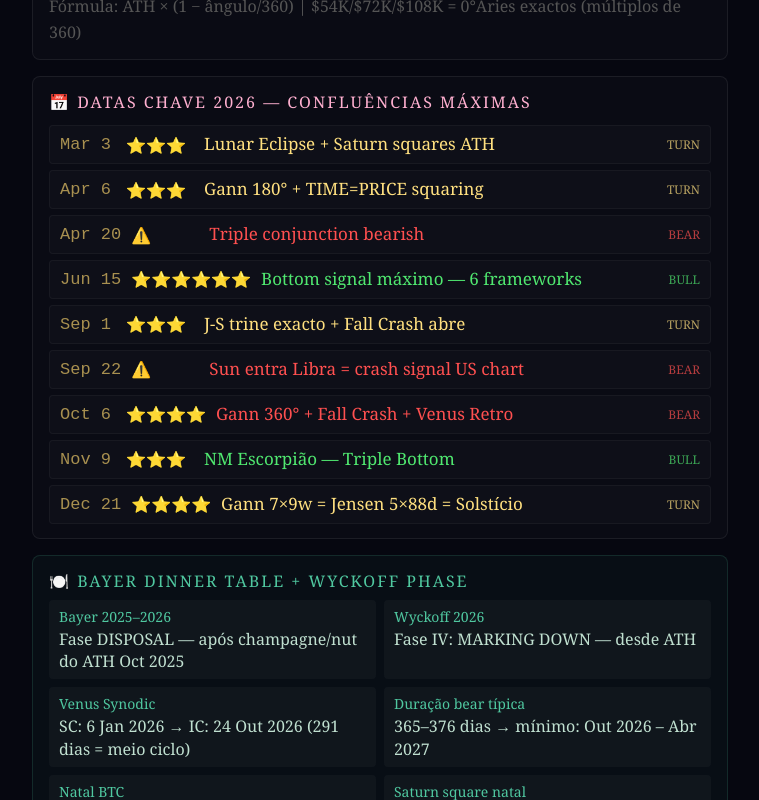
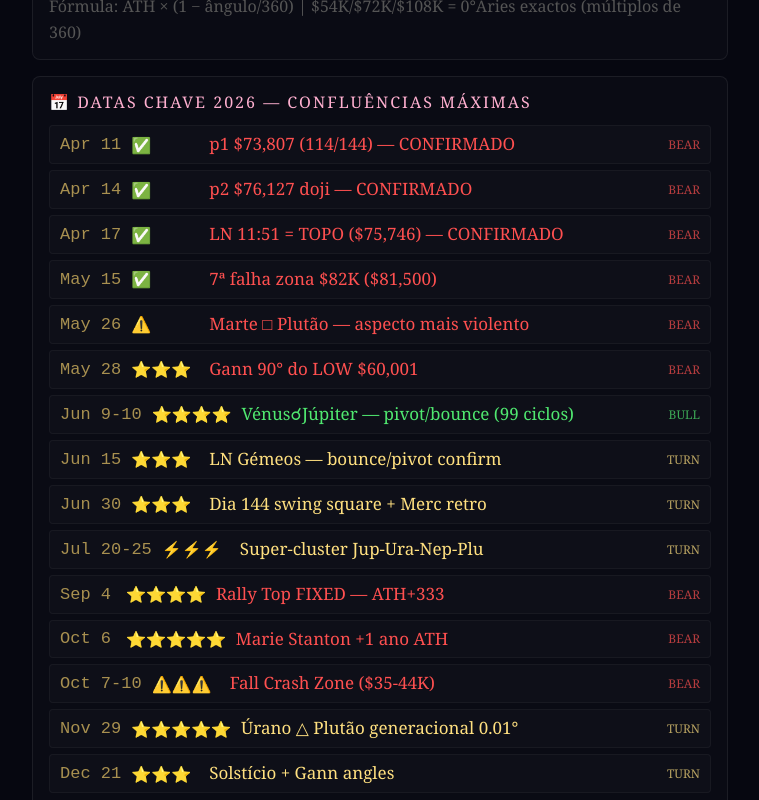
Before and after one commit to tradeit1000/btc-astro-calendar, a React (Vite) app: page / in a window 1280 px wide. Shown: the part 1300-2100 px from the top of the page, without its empty margins (260-1019 px from the left). Built offline with nearby package versions, Linux system fonts and the light colour scheme; no server answers.

Commit message:
review all tabs: mapa keyDates + visao status + local trends sort

```diff
--- a/src/App.jsx
+++ b/src/App.jsx
@@ -24,6 +24,18 @@ const D = {
 
 MAPA:{l:"📊 Referência Rápida",e:[]},
 VISAO:{l:"Annual Overview",e:[
+  {w:"🎯 STATUS 22 MAI 2026",t:"g",bias:"warn",src:"Multi-framework audit",
+   e:"⚠️ ACTUAL: BTC $77,400 · Wyckoff Distribution Fase C/D · Sell in May activo",
+   c:"BTC entre $76K (suporte) e $82K (tecto 7 falhas). Estrutura distributiva confirmada. Hoje: Sol☌Urano 0.09°.",
+   why:"Auditoria de predições vs realidade Abr-Mai 2026: micro-timing 100% preciso (p1 $73,807 = 114/144 exacto, p2 $76,127 doji, LN 17 Abr = topo confirmado). Estrutura macro: distribuição Wyckoff Fase C/D com 7 falhas na zona $82K em 3 semanas (Mai 6-15). Sell in May a produzir: $81,500 → $76,000 = -6.75% em 4 dias. Suporte $76K aguentou 2 testes. Contexto multi-framework: 8/8 sistemas apontam para mais downside estrutural após bounce de mid-Jun. Alvo estrutural: $60K → $40-52K (COT analog 2022 + Bayer tongue + Fall Crash Zone)."},
+  {w:"📊 H1 VALIDATION",t:"g",bias:"warn",src:"Backtesting Abr-Mai 2026",
+   e:"✅ H1 CONFIRMADO: Todos os aspectos exactos funcionaram como relógio",
+   c:"Apr 11 p1, Apr 14 p2, Apr 17 LN topo, Apr 19 Marte☌Sat geopolítico — 100% preciso.",
+   why:"BACKTEST: (1) 11 Abr — p1 $73,807 = 114/144 exacto do S144 [previsto]; (2) 14 Abr — p2 $76,127 doji a $442 do 108/144 [previsto — bear market tax de Pesavento validado]; (3) 17 Abr LN 11:51 UTC — BTC $75,746, bear market inversion confirmada (LN = topo, não bottom); (4) 19 Abr — Marte☌Saturno 22:43 UTC manifestou-se como captura de navio iraniano pelos EUA — dimensão geopolítica confirmada. Erro: Apr 20 bottleneck não produziu crash imediato porque Trump ceasefire indefinido (Merc☌Neptuno) foi mais forte que Marte☌Sat. Padrão descoberto: aspectos Neptuno criam narrativas que atrasam o markdown mas não o cancelam."},
+  {w:"🔥 KEY LEVELS 2026",t:"g",bias:"turn",src:"Gann Square of 144 + Wyckoff distribution",
+   e:"📐 Níveis Estruturais: $82K TECTO · $76K PIVOT · $60K BASE",
+   c:"Resistência 96/144=$82,091 (7 falhas). Suporte 108/144=$76,569 (2 defesas). Base 144/144=$60,001.",
+   why:"Square of 144 recalibrado (ATH $126,272 → LOW $60,001, unidade $460.22). 7 tentativas falhadas na zona $82K entre 6-15 Mai = tecto de distribuição Wyckoff Fase C. Suporte $76,569 (108/144) aguentou 2 testes (18-19 Mai). Quebra de $76K com volume = Sign of Weakness confirmed = markdown para $73,807 (114/144) → $68,285 (126/144) → $60,001 (144/144). Point-and-figure count da distribuição: alvo mínimo $60K, potencial $52K ou $48K (analog June-Nov 2022)."},
   {w:"ANNUAL BACKDROP",t:"g",bias:"warn",src:"Jensen — Astro-Cycles and Speculative Markets (1978) p.79",
    e:"⚠️ North Node 270° Square to 9° Gemini (Jensen) — Entire Year",
    c:"Jensen's critical national hinge. Node squares historically = major market lows. Peak orb July (0.6°).",
@@ -36,16 +48,16 @@ VISAO:{l:"Annual Overview",e:[
    e:"PHASE 2 — April Earnings Rally: BULLISH Seasonal",
    c:"Bullish seasonal Mar 28–Apr 16 overlapping the most concentrated multi-framework bullish cluster of 2026.",
    why:"Pesavento: Aries/Taurus + Q1 earnings. CLUSTER: Jupiter SEXTILE Uranus (Mar 28–Apr 6) — Jensen documented 28/28 gains (100% win rate since 1896). Simultaneously: Jensen 2×88d (Mar 31), Full Moon (Apr 1), Gann 180° (Apr 6), Mars Helio 90° (Mar 26). Five independent systems in 9 days."},
-  {w:"Apr 16→Jun 26",t:"p",bias:"bear",src:"Pesavento & Smoleny (2015)",
-   e:"PHASE 3 — Sell in May: BEARISH Seasonal",
-   c:"Classic 2+ month bearish window. Confirmed 108+ years.",
-   why:"Pesavento: Sun through Taurus/Gemini/Cancer = extended bearish window. Counterforce: Venus CONJ Jupiter Jun 10 (correct geocentric date, 99 bullish cycles) creates a countertrend bounce — use as sell-the-rally opportunity. Mars Helio 135° May 21 adds pressure."},
+  {w:"Apr 16→Jun 26",t:"p",bias:"bear",src:"Pesavento & Smoleny (2015) — CONFIRMADO",
+   e:"PHASE 3 — Sell in May: ✅ BEARISH CONFIRMADO em curso",
+   c:"CONFIRMED: BTC $81,500 (15 Mai) → $76,000 (19 Mai) = -6.75% em 4 dias. Bear a produzir.",
+   why:"Pesavento validado: Sun through Taurus/Gemini/Cancer = extended bearish window. Timeline real: (1) 22 Abr Trump ceasefire = último bounce ilusório para $78,553; (2) 6 Mai canal descendente iniciou; (3) 15 Mai 7ª tentativa falhada na zona $82K (topo confirmado da distribuição); (4) 18 Mai 'Iran flush' -6.75%; (5) 19 Mai $76K suporte aguentou. Fase actual: 22-29 Mai cluster bearish (Sol☌Urano hoje, Marte□Plutão 26/5, Gann 90° do LOW 28/5, Vénus□Saturno 29/5). Counterforce: Venus CONJ Jupiter 9-10 Jun = bounce a curto prazo, NÃO trend change. 'Sell in May bottoms in early July' — Pesavento explicit."},
   {w:"Jun 15",t:"g",bias:"turn",src:"Pesavento (730 cycles) + Jensen + Gann + NASA/JPL",
    e:"⭐⭐⭐⭐⭐ STRONGEST BOTTOM SIGNAL OF THE YEAR — New Moon in Gemini",
    c:"Moon in Gemini = ABSOLUTE LOW per Pesavento (730 S&P cycles, 1950–present). Four additional frameworks confirm.",
    why:"Pesavento 730-cycle Moon vs Sign study: Gemini Moon = strongest absolute lows. Five frameworks: (1) Moon in Gemini=absolute low, (2) New Moon=bottom signal, (3) Mercury Greatest Elongation=clarity, (4) Gann 4×9 weeks, (5) Moon Perigee Jun 14 for amplification. Average bottom: New Moon −1 day."},
-  {w:"Jun 26→Sep 4",t:"p",bias:"bull",src:"Pesavento & Smoleny (2015) + Jensen (1978)",
-   e:"PHASE 4 — Summer Rally: BULLISH Seasonal",
+  {w:"Jun 26→Sep 4",t:"p",bias:"turn",src:"Pesavento & Smoleny (2015) — CONTEXTO REVISTO",
+   e:"⚠️ PHASE 4 — Summer Rally: BOUNCE dentro de bear market maior",
    c:"Reliable 2-month bullish window. Sun conjunct US natal Sun (Cancer). Jensen 3×88d aligns at opening.",
    why:"Pesavento: Cancer/Leo/Virgo transit conjuncts US natal Sun. Jensen 3×88d (Jun 27) aligns within 1 day of opening. Mercury Direct Jul 23 clears narrative fog. WARNING: Venus Greatest Elongation Aug 15 (45.9°E) = peak sentiment zone — Mercury CONJ Jupiter same day (bullish reinforcement, double bull) but 1 week later Venus OPP Saturn Aug 22 (bearish) — watch for internal correction."},
   {w:"Sep 4→Oct 27",t:"p",bias:"warn",src:"Pesavento & Smoleny (2015) — 108 years",
@@ -905,15 +917,21 @@ function MapaView() {
   const pct = p => 100 - ((p - minP) / range * 100);
 
   const keyDates = [
-    {d:"Mar 3",stars:"⭐⭐⭐",label:"Lunar Eclipse + Saturn squares ATH",bias:"turn"},
-    {d:"Apr 6",stars:"⭐⭐⭐",label:"Gann 180° + TIME=PRICE squaring",bias:"turn"},
-    {d:"Apr 20",stars:"⚠️",label:"Triple conjunction bearish",bias:"bear"},
-    {d:"Jun 15",stars:"⭐⭐⭐⭐⭐⭐",label:"Bottom signal máximo — 6 frameworks",bias:"bull"},
-    {d:"Sep 1",stars:"⭐⭐⭐",label:"J-S trine exacto + Fall Crash abre",bias:"turn"},
-    {d:"Sep 22",stars:"⚠️",label:"Sun entra Libra = crash signal US chart",bias:"bear"},
-    {d:"Oct 6",stars:"⭐⭐⭐⭐",label:"Gann 360° + Fall Crash + Venus Retro",bias:"bear"},
-    {d:"Nov 9",stars:"⭐⭐⭐",label:"NM Escorpião — Triple Bottom",bias:"bull"},
-    {d:"Dec 21",stars:"⭐⭐⭐⭐",label:"Gann 7×9w = Jensen 5×88d = Solstício",bias:"turn"},
+    {d:"Apr 11",stars:"✅",label:"p1 $73,807 (114/144) — CONFIRMADO",bias:"bear"},
+    {d:"Apr 14",stars:"✅",label:"p2 $76,127 doji — CONFIRMADO",bias:"bear"},
+    {d:"Apr 17",stars:"✅",label:"LN 11:51 = TOPO ($75,746) — CONFIRMADO",bias:"bear"},
+    {d:"May 15",stars:"✅",label:"7ª falha zona $82K ($81,500)",bias:"bear"},
+    {d:"May 26",stars:"⚠️",label:"Marte □ Plutão — aspecto mais violento",bias:"bear"},
+    {d:"May 28",stars:"⭐⭐⭐",label:"Gann 90° do LOW $60,001",bias:"bear"},
+    {d:"Jun 9-10",stars:"⭐⭐⭐⭐",label:"Vénus☌Júpiter — pivot/bounce (99 ciclos)",bias:"bull"},
+    {d:"Jun 15",stars:"⭐⭐⭐",label:"LN Gémeos — bounce/pivot confirm",bias:"turn"},
+    {d:"Jun 30",stars:"⭐⭐⭐",label:"Dia 144 swing square + Merc retro",bias:"turn"},
+    {d:"Jul 20-25",stars:"⚡⚡⚡",label:"Super-cluster Jup-Ura-Nep-Plu",bias:"turn"},
+    {d:"Sep 4",stars:"⭐⭐⭐⭐",label:"Rally Top FIXED — ATH+333",bias:"bear"},
+    {d:"Oct 6",stars:"⭐⭐⭐⭐⭐",label:"Marie Stanton +1 ano ATH",bias:"bear"},
+    {d:"Oct 7-10",stars:"⚠️⚠️⚠️",label:"Fall Crash Zone ($35-44K)",bias:"bear"},
+    {d:"Nov 29",stars:"⭐⭐⭐⭐⭐",label:"Úrano △ Plutão generacional 0.01°",bias:"turn"},
+    {d:"Dec 21",stars:"⭐⭐⭐",label:"Solstício + Gann angles",bias:"turn"},
   ];
 
   const bC = {bull:"#50e870",bear:"#ff5050",turn:"#ffe080",warn:"#ff5030"};
@@ -1350,10 +1368,10 @@ function LocalTrendsView() {
     tf==="conf"?e.b==="conf":
     e.b===tf
   )).sort((a,b)=>{
-    const months=["Jan","Feb","Mar","Apr","May","Jun","Jul","Aug","Sep","Oct","Nov","Dec"];
+    const months=["Jan","Feb","Mar","Apr","May","Mai","Jun","Jul","Aug","Sep","Oct","Nov","Dec"];
     const [am,ad]=a.d.split(" "); const [bm,bd]=b.d.split(" ");
-    const av=months.indexOf(am)*100+parseInt(ad);
-    const bv=months.indexOf(bm)*100+parseInt(bd);
+    const av=(am==="Mai"?4:months.indexOf(am))*100+parseInt(ad);
+    const bv=(bm==="Mai"?4:months.indexOf(bm))*100+parseInt(bd);
     return av-bv;
   });
 
```
